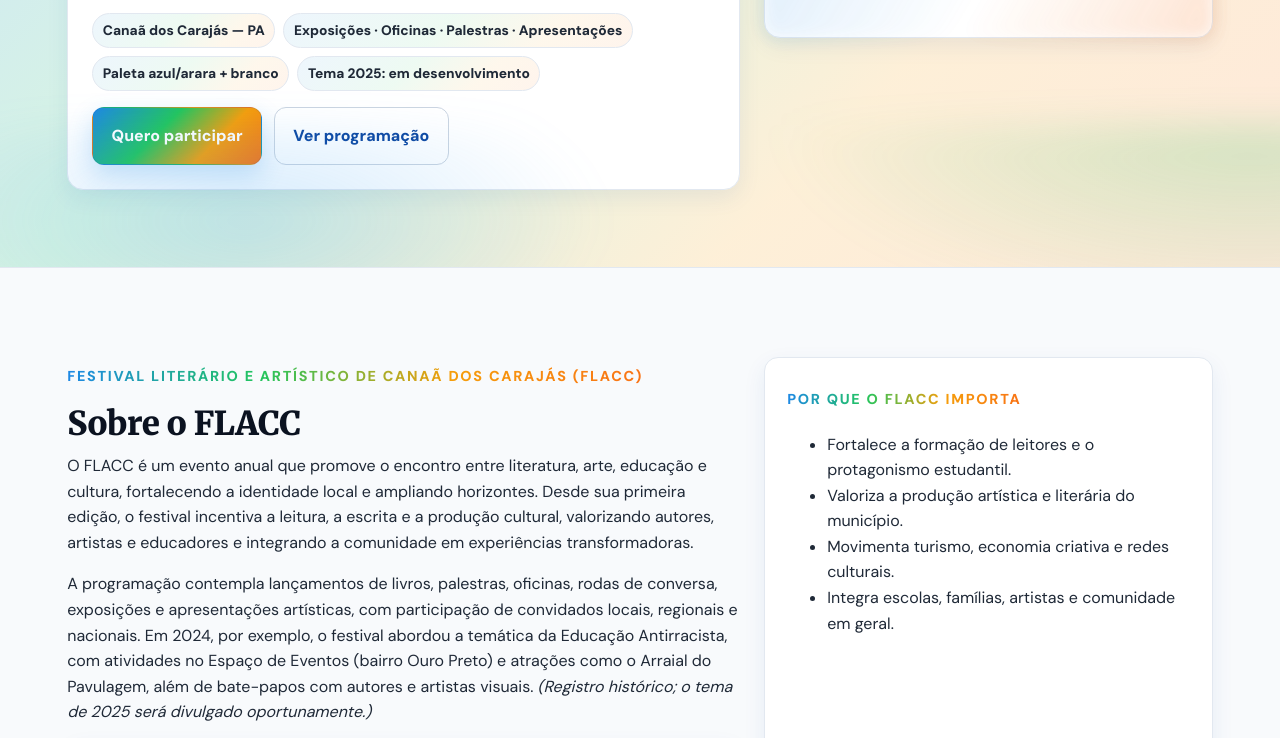
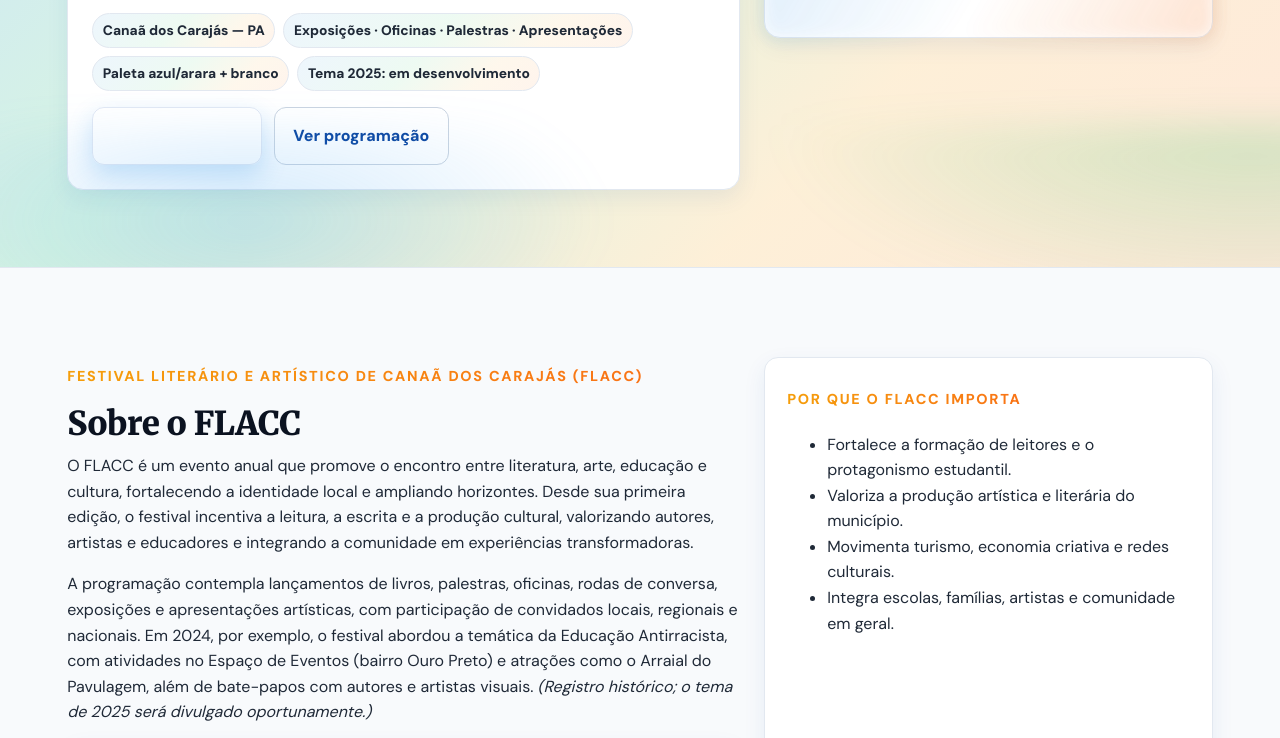
Before and after one commit to danilomoraisgustavo/flacc, a plain HTML site: page public/index.html in a window 1280 px wide. Shown: the part 434-1172 px from the top of the page. Drawn offline with Linux system fonts and the light colour scheme; no server answers.

Commit message:
atualziado

```diff
--- a/public/assets/css/styles.css
+++ b/public/assets/css/styles.css
@@ -11,7 +11,7 @@
 :root{
   /* Núcleo cromático (vibrante) */
   --blue-700:#0D47A1; --blue-600:#1E88E5; --blue-400:#42A5F5;
-  --green-600:#22C55E; --green-400:#34D399;
+  --green-600:#80ffaf; --green-400:#34D399;
   --yellow-600:#F59E0B; --yellow-400:#FBBF24;
   --orange-600:#F97316; --orange-400:#FB923C;
 
@@ -40,7 +40,7 @@
     linear-gradient(135deg, rgba(30,136,229,.22), rgba(34,197,94,.18) 35%, rgba(245,158,11,.16) 70%, rgba(249,115,22,.16) 100%),
     #fff;
 
-  --grad-btn: linear-gradient(135deg, var(--blue-600), var(--green-600) 40%, var(--yellow-600) 70%, var(--orange-600));
+  --grad-btn: linear-gradient(135deg, var(--yellow-600) 60%);
   --grad-chip: linear-gradient(135deg, rgba(30,136,229,.08), rgba(34,197,94,.08) 45%, rgba(245,158,11,.08) 75%, rgba(249,115,22,.08));
 
   /* Tempo */
@@ -86,7 +86,7 @@ p{margin:.5rem 0 1rem}
 
 .kicker{
   display:inline-block; font-size:.9rem; text-transform:uppercase; letter-spacing:.12em; font-weight:800;
-  background:linear-gradient(90deg, var(--blue-600), var(--green-600), var(--yellow-600), var(--orange-600));
+  background:linear-gradient(90deg, var(--yellow-600), var(--orange-600));
   -webkit-background-clip:text; background-clip:text; color:transparent;
 }
 
```
